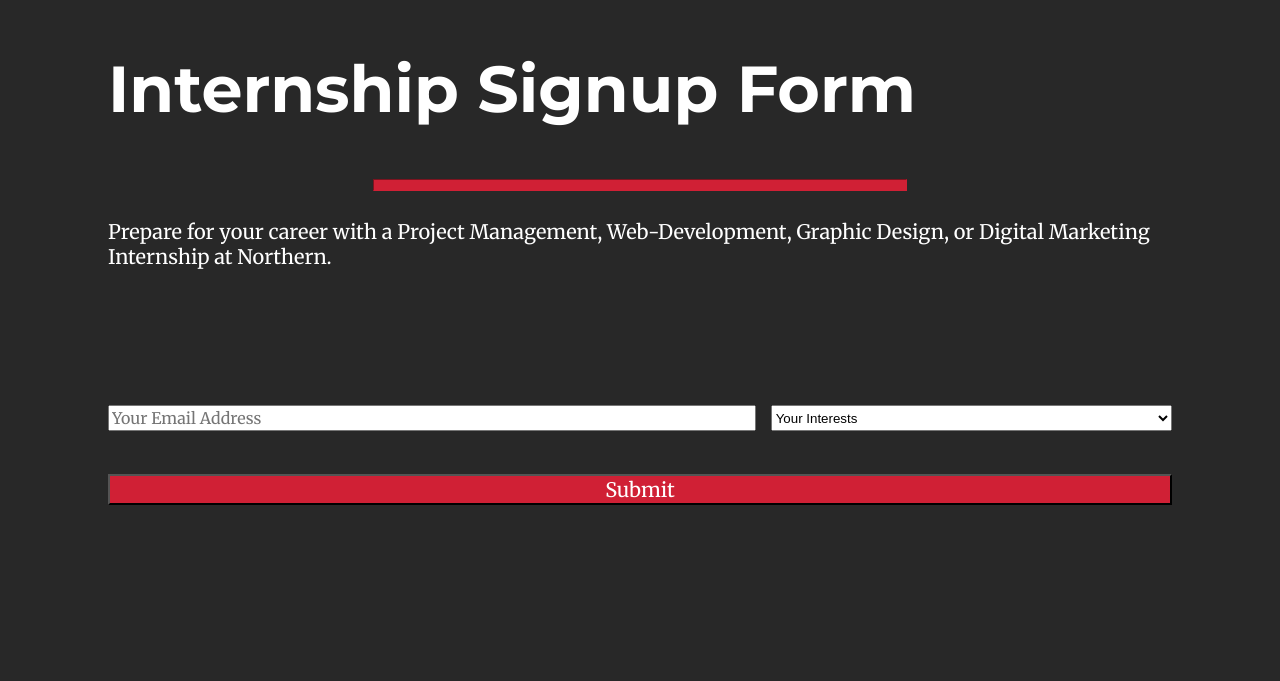
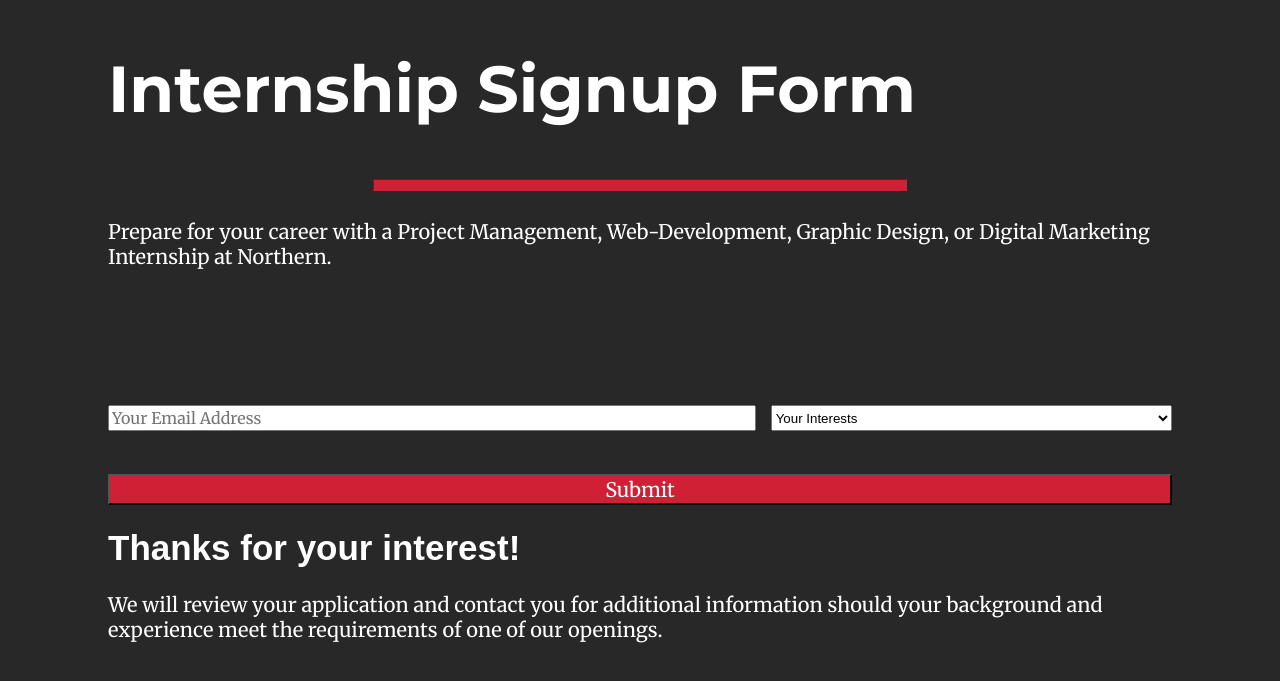
Before and after one commit to CaitieCat/internSignup, a React (Create React App) app: page / in a window 1280 px wide. Shown: the part 103-784 px from the top of the page. Built offline with nearby package versions, Linux system fonts and the light colour scheme.

Commit message:
Styles thank you message

```diff
--- a/src/App.js
+++ b/src/App.js
@@ -1,7 +1,9 @@
 import logo from './logo.svg';
 import './App.css';
 import Form from './components/Form';
+import ThankYou from './components/ThankYou';
 import Submit from './components/Submit';
+
 
 function App() {
   return (
@@ -14,6 +16,7 @@ function App() {
       <div class = "submission">
       <Form inputType="Your Email Address"></Form>
       </div>
+      <ThankYou></ThankYou>
     </div>
   );
 }
--- /dev/null
+++ b/src/components/ThankYou.js
@@ -0,0 +1,10 @@
+import './thankYou.css';
+
+export default function(props){
+    return(
+        <div class="thankYou">
+        <h1>Thanks for your interest!</h1>
+        <p>We will review your application and contact you for additional information should your background and experience meet the requirements of one of our openings.</p>
+        </div>
+    )
+}
--- /dev/null
+++ b/src/components/thankYou.css
@@ -0,0 +1,10 @@
+@import url('https://fonts.googleapis.com/css2?family=Merriweather&family=Montserrat:wght@700&display=swap');
+
+.thankYou h1{
+    font-family: "Monserrat", sans-serif;
+    font-size: 35px;
+}
+
+.thankYou p{
+    font-family: "Merriweather", sans-serif;
+}
```
Also changed, not shown: src/App.css (+0 -16 lines).
